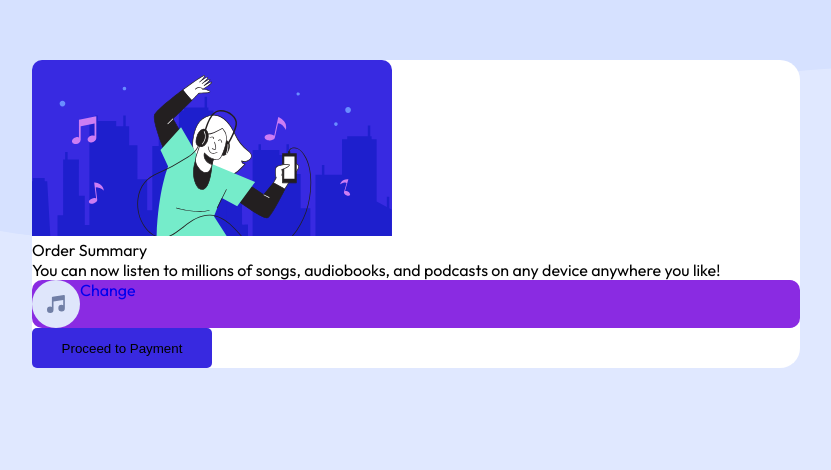
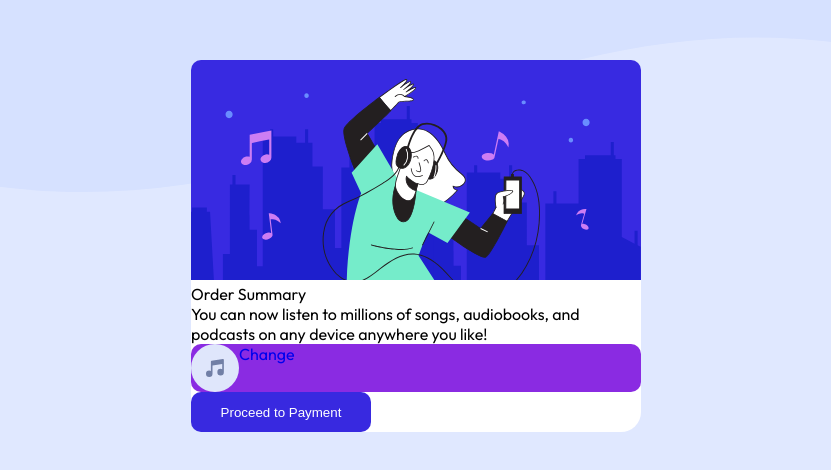
Before and after one commit to gf-nunes/order, a plain HTML site: page index.html in a window 1280 px wide. Shown: the part 196-666 px from the top of the page, without its empty margins (224-1055 px from the left). Drawn offline with Linux system fonts and the light colour scheme.

Commit message:
novas atualizações

```diff
--- a/css/style.css
+++ b/css/style.css
@@ -10,6 +10,7 @@ body{
     font-family: 'Outfit', sans-serif;
     font-size: 16px;
     background-repeat: no-repeat;
+    background-size: contain;
 }
 
 .flex-container{
@@ -25,16 +26,16 @@ body{
     background-color: white;
     border-radius: 20px;
     height: 360%;
-    width: 100%;
+    width: 450px;
 }
 
 img {
-    max-width:360px;
-    max-height:100%;
-    width: auto;
-    height: auto;
     border-top-left-radius: 10px;
     border-top-right-radius: 10px;
+}
+
+.hero{
+    width: 100%;
 }
 
 .plano-container{
@@ -45,9 +46,10 @@ img {
 }
 
 button{
-    border-radius: 5px;
+    border-radius: 10px;
     background-color: hsl(245, 75%, 52%);
     border: none;
     width: 180px;
     height: 40px;
+    color: white;
 }
--- a/index.html
+++ b/index.html
@@ -14,7 +14,7 @@
 <body>
     <div class="flex-container">
             <div class="conteudo">
-                <img src="images/illustration-hero.svg" alt="">
+                <img class="hero" src="images/illustration-hero.svg" alt="">
                 <div class="titulo">
                     Order Summary
                 </div>
@@ -24,7 +24,7 @@
                     anywhere you like!
                 </div>
                 <div class="plano-container">
-                    <img class="icon" src="images/icon-music.svg" alt="">
+                    <img src="images/icon-music.svg" alt="">
 
                     <a href="https://www.homehost.com.br/">Change</a>
 
```
